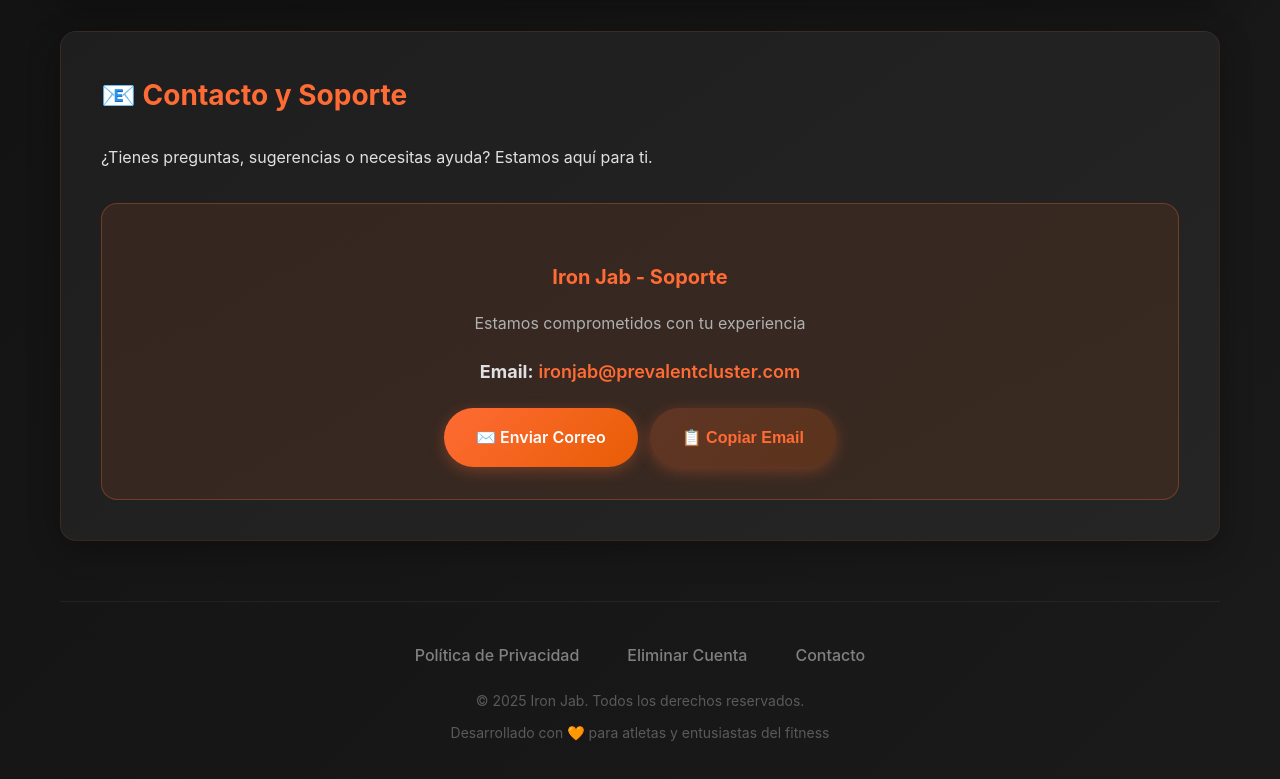
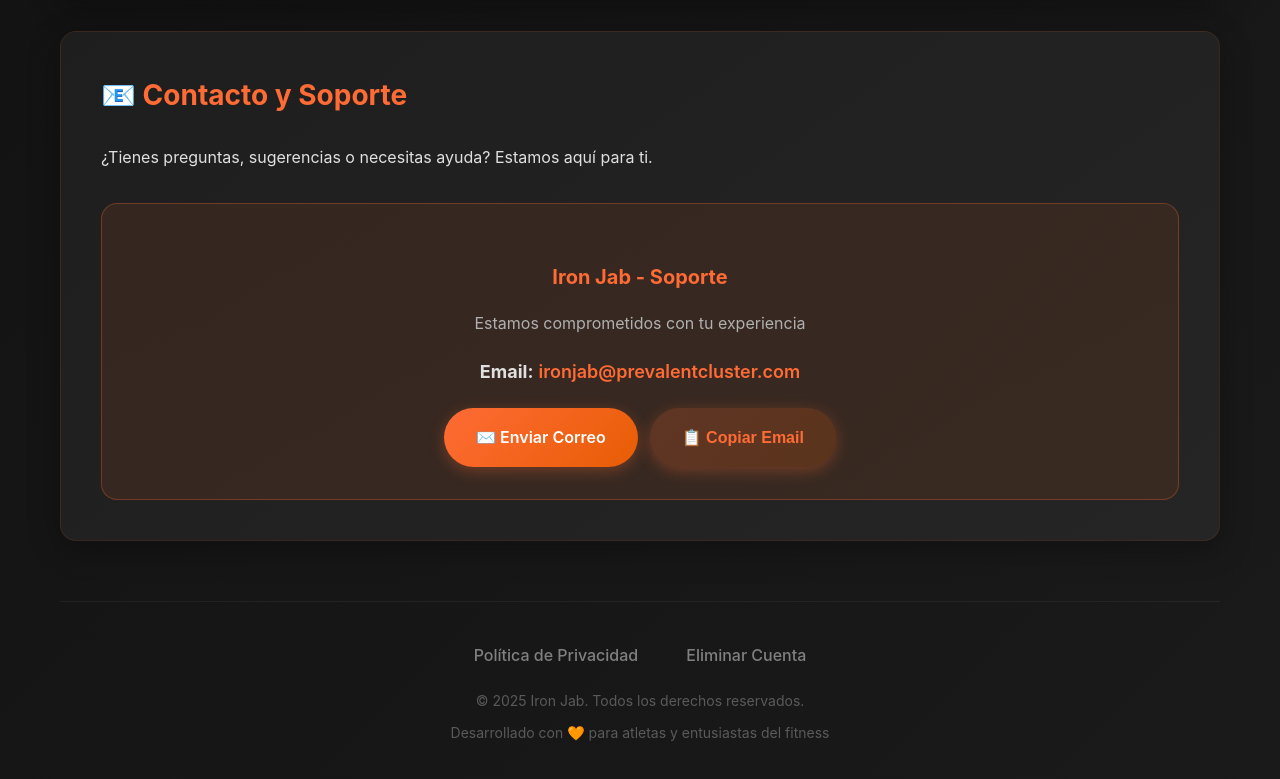
Before and after one commit to AdonisGomez/ironjab-website, a plain HTML site: page index.html in a window 1280 px wide. Shown: the part 2668-3447 px from the top of the page. Drawn offline with Linux system fonts and the light colour scheme.

Commit message:
Remove contact link from footer

```diff
--- a/index.html
+++ b/index.html
@@ -450,7 +450,6 @@
             <div class="nav-links">
                 <a href="https://adonisgomez.github.io/ironjab-privacy-policy/">Política de Privacidad</a>
                 <a href="https://adonisgomez.github.io/ironjab-delete-account/">Eliminar Cuenta</a>
-                <a href="mailto:ironjab@prevalentcluster.com">Contacto</a>
             </div>
             <p>© 2025 Iron Jab. Todos los derechos reservados.</p>
             <p>
```
